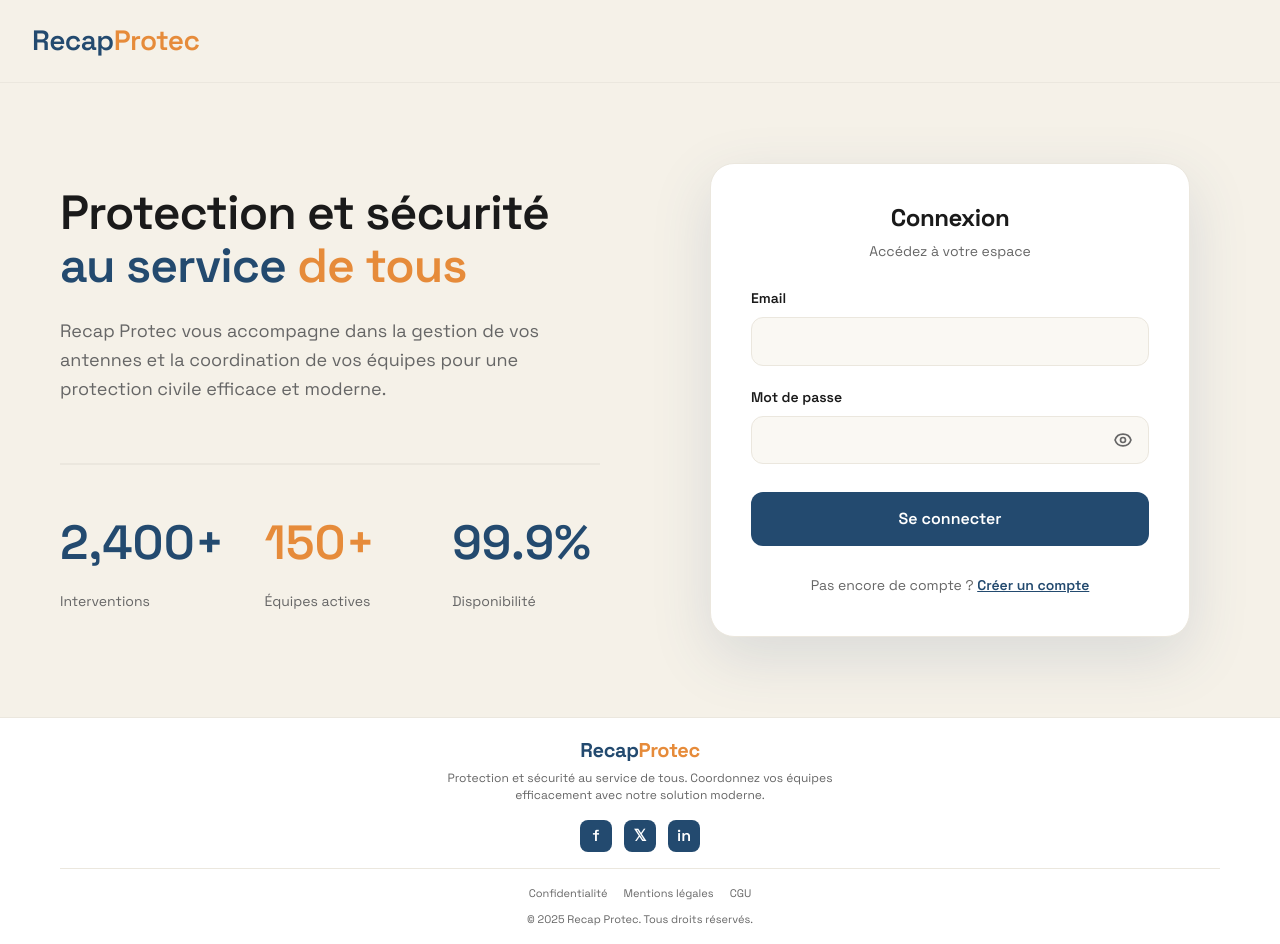
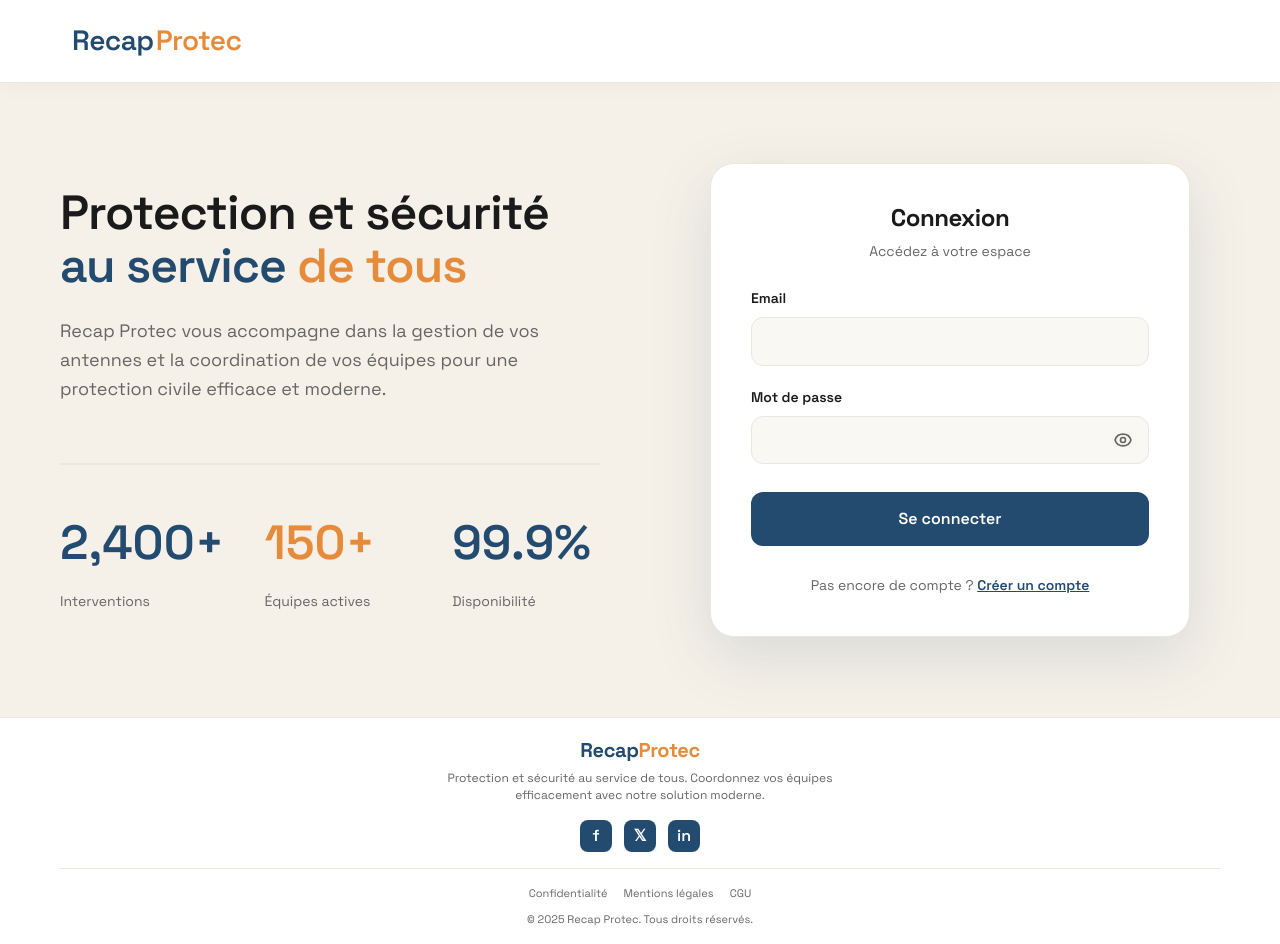
Before and after one commit to Fredozorus/recap-protect, a Next.js app: page / in a window 1280 px wide. Built offline with nearby package versions, Linux system fonts and the light colour scheme; no server answers.

Commit message:
Style & Layout OK

```diff
--- a/src/app/globals.css
+++ b/src/app/globals.css
@@ -257,6 +257,7 @@ h6 {
 
 .hero-content {
   width: 100%;
+  display: contents;
 }
 
 .hero-title {
@@ -265,6 +266,7 @@ h6 {
   color: var(--color-warm-black);
   font-size: 36px;
   margin-bottom: 24px;
+  order: 1;
 }
 
 .hero-description {
@@ -272,6 +274,7 @@ h6 {
   color: var(--color-neutral-gray);
   font-size: 16px;
   margin-bottom: 32px;
+  order: 2;
 }
 
 .hero-stats-container {
@@ -281,6 +284,7 @@ h6 {
   margin-top: 40px;
   padding-top: 32px;
   border-top: 2px solid var(--color-paper-dark);
+  order: 4;
 }
 
 .hero-stat-number {
@@ -304,6 +308,7 @@ h6 {
   width: 100%;
   max-width: 480px;
   margin: 0 auto;
+  order: 3;
 }
 
 .auth-form-header {
@@ -357,6 +362,14 @@ h6 {
 }
 
 @media (min-width: 1024px) {
+  .hero-content {
+    display: block;
+  }
+
+  .auth-form-container {
+    order: 0;
+  }
+
   .hero-container {
     grid-template-columns: 1fr 1fr;
     gap: 80px;
--- a/src/components/Hero.tsx
+++ b/src/components/Hero.tsx
@@ -1,3 +1,4 @@
+
 import { colors } from '@/app/styles/colors'
 import AuthForm from './AuthForm'
 
@@ -38,7 +39,6 @@ export default function Hero() {
           coordination de vos équipes pour une protection civile efficace et
           moderne.
         </p>
-
         {/* Stats */}
         <div className="hero-stats-container">
           {stats.map((stat) => (
--- a/src/components/Navbar.tsx
+++ b/src/components/Navbar.tsx
@@ -1,15 +1,35 @@
+'use client'
+
 import { colors } from '@/app/styles/colors';
 
 export default function Navbar() {
   return (
     <nav
-      className="navbar-responsive"
-      style={{ borderBottom: `1px solid ${colors.paperDark}` }}
+      style={{
+        backgroundColor: 'white',
+        borderBottom: `1px solid ${colors.paperDark}`,
+        boxShadow: '0 4px 20px rgba(0,0,0,0.03)',
+        position: 'sticky',
+        top: 0,
+        zIndex: 50,
+      }}
     >
-      <h1>
-        <span style={{ color: colors.navy }}>Recap</span>
-        <span style={{ color: colors.terracotta }}>Protec</span>
-      </h1>
+      <div
+        className="navbar-responsive"
+        style={{
+          maxWidth: '1200px',
+          margin: '0 auto',
+          display: 'flex',
+          justifyContent: 'space-between',
+          alignItems: 'center',
+          width: '100%',
+        }}
+      >
+        <h1 style={{ cursor: 'pointer', display: 'flex', alignItems: 'center', gap: '2px' }}>
+          <span style={{ color: colors.navy }}>Recap</span>
+          <span style={{ color: colors.terracotta }}>Protec</span>
+        </h1>
+      </div>
     </nav>
   );
 }
```
